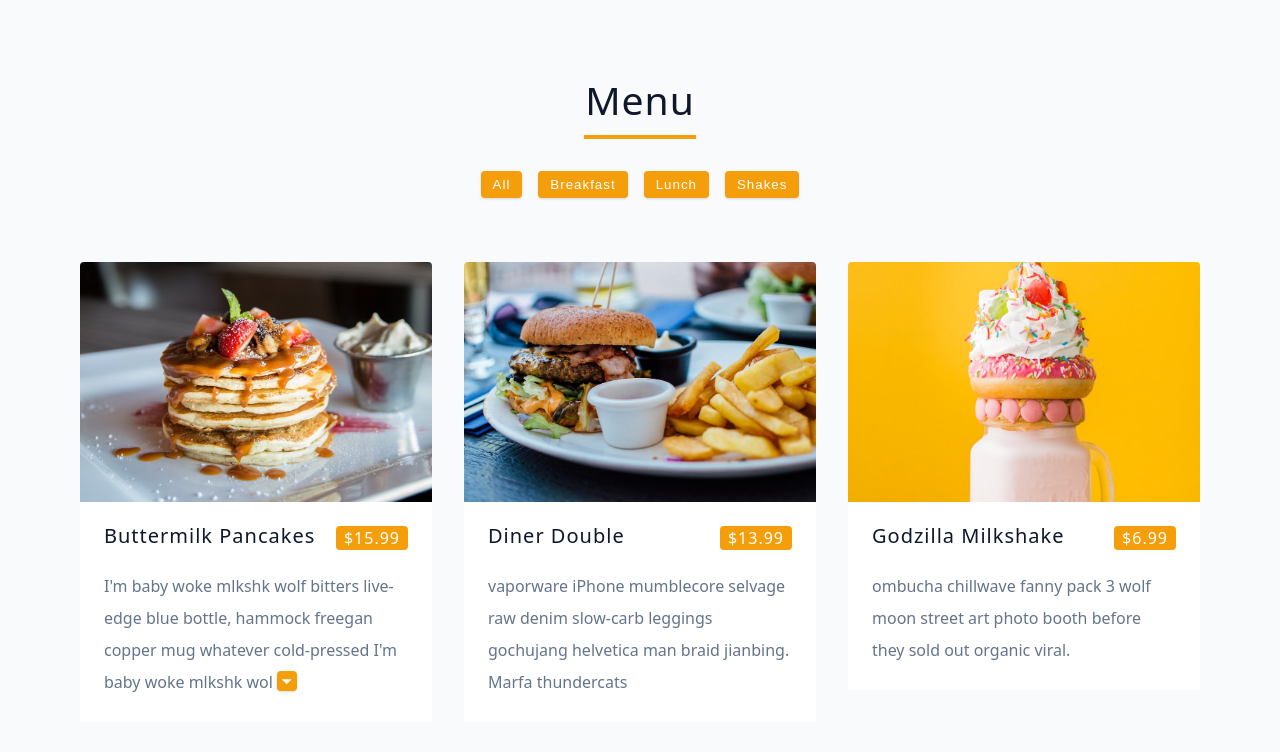
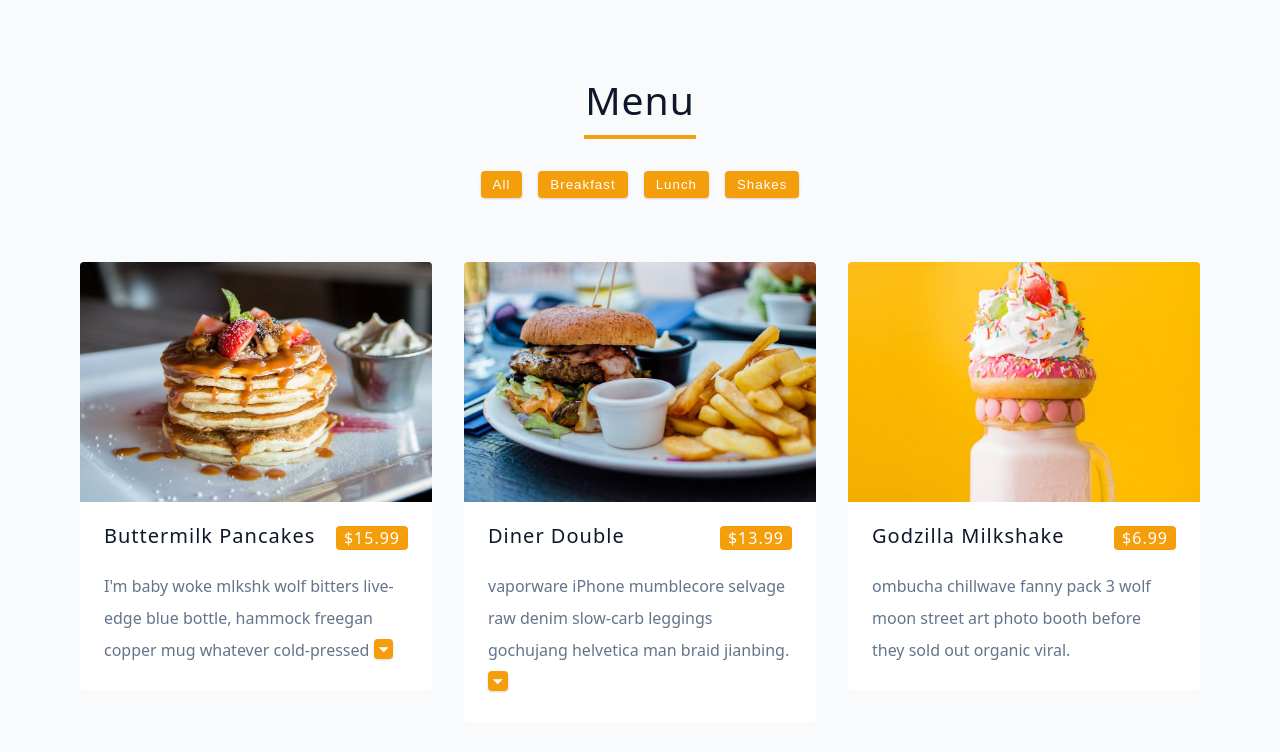
Before and after one commit to tomcse/menu-project, a React (Vite) app: page / in a window 1280 px wide. Shown: the top 752 px of the page. Built offline with nearby package versions, Linux system fonts and the light colour scheme.

Commit message:
refactoring and beautifying v2

```diff
--- a/src/components/MenuItem.jsx
+++ b/src/components/MenuItem.jsx
@@ -16,8 +16,8 @@ const MenuItem = ({ desc, img, price, title }) => {
           </header>
           <div className="item-text">
             <p>
-              {showInfo ? desc : `${desc.substring(0, 130)} `}
-              {desc.length > 130 && (
+              {showInfo ? desc : `${desc.substring(0, 105)} `}
+              {desc.length > 107 && (
                 <button
                   type="button"
                   className="btn"
```
